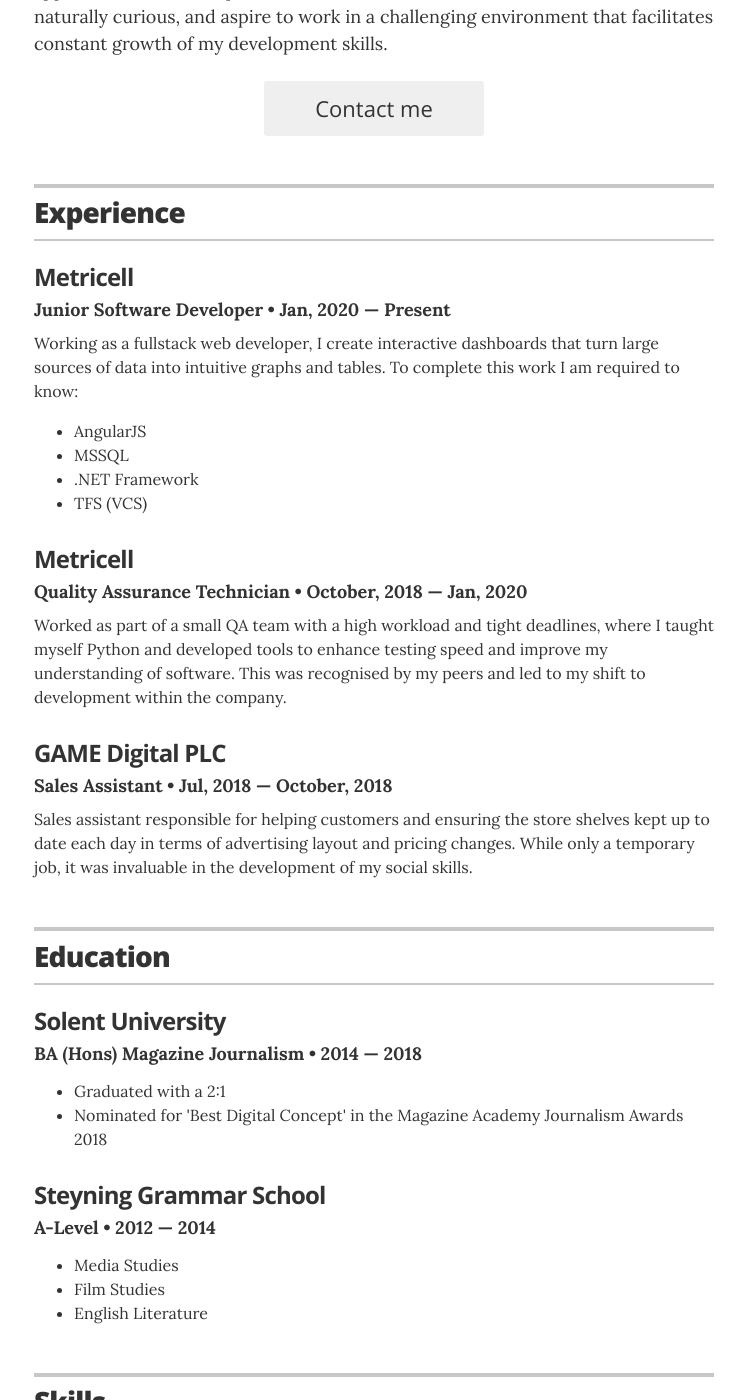
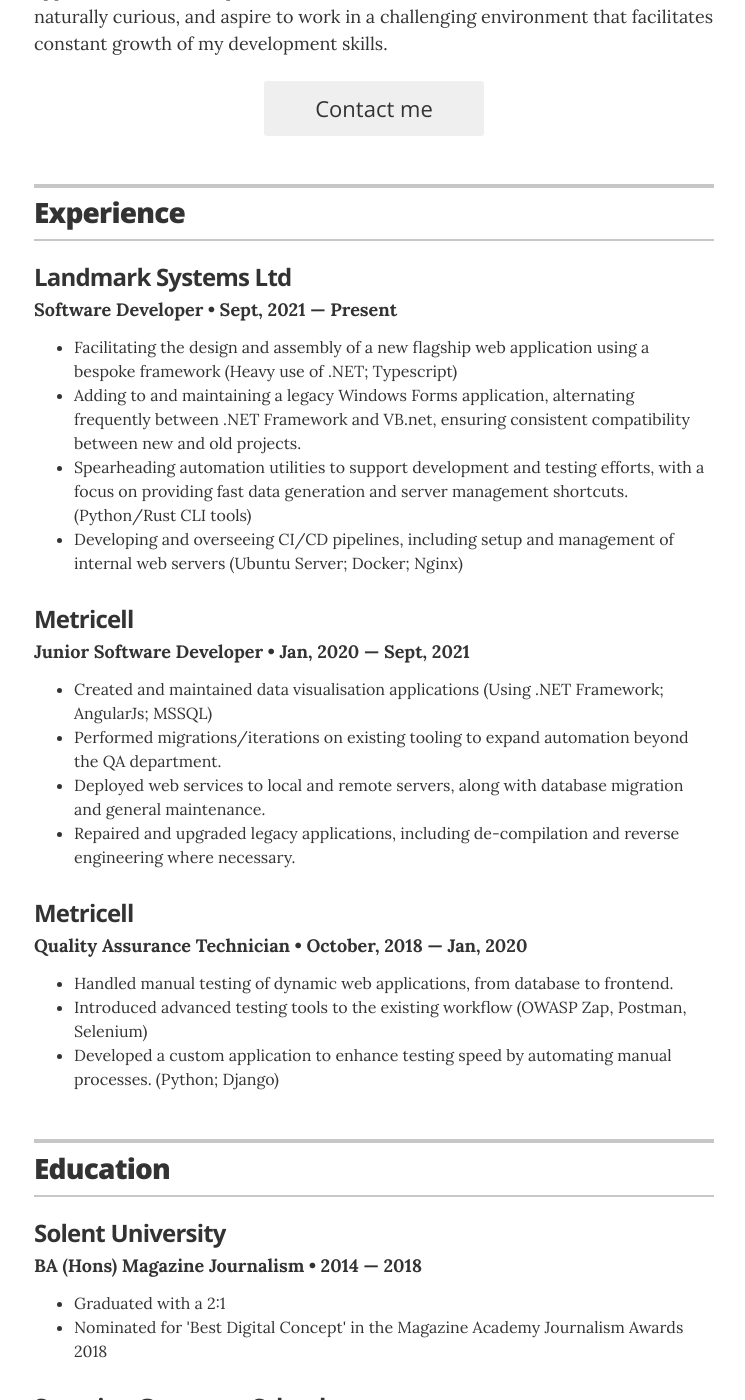
Before and after one commit to viarurla/viarurla.github.io, a Jekyll site: the page built from index.html, in a window 1280 px wide and 1400 px high, scrolled down 337 px. Shown: the whole window, without its empty margins (266-1011 px from the left). Built offline with Jekyll 4.4.1, drawn with Linux system fonts in a browser that asks for light colours; some of the changed text lies outside the part shown.

Commit message:
Updated resume details, updated all dependencies

```diff
--- a/Gemfile
+++ b/Gemfile
@@ -1,5 +1,5 @@
 source "https://rubygems.org"
 
-gem 'github-pages'
+gem 'github-pages', group: :jekyll_plugins
 # this gem provides regeneration support improvements on Windows
 gem 'wdm', '>= 0.1.0' if Gem.win_platform?
--- a/_config.yml
+++ b/_config.yml
@@ -11,7 +11,7 @@
 # Resume settings
 resume_avatar:                  "true"
 resume_name:                    "Oliver Jacobs"
-resume_title:                   "Junior Software Developer"
+resume_title:                   "Software Developer"
 
 # used for the contact button in _layouts/resume.html
 resume_contact_email:           "oliverjacobs@protonmail.com"
@@ -36,7 +36,7 @@
 resume_section_experience:      true
 resume_section_education:       true
 resume_section_skills:          true
-resume_section_links:           true
+resume_section_links:           false
 resume_section_interests:       true
 
 # Resume social links
--- a/_data/experience.yml
+++ b/_data/experience.yml
@@ -1,19 +1,20 @@
 # Jobs
+# Software Developer
+- company: Landmark Systems Ltd
+  position: Software Developer
+  duration: Sept, 2021 &mdash; Present
+  summary: <ul><li>Facilitating the design and assembly of a new flagship web application using a bespoke framework (Heavy use of .NET; Typescript)</li><li>Adding to and maintaining a legacy Windows Forms application, alternating frequently between .NET Framework and VB.net, ensuring consistent compatibility between new and old projects.</li><li>Spearheading automation utilities to support development and testing efforts, with a focus on providing fast data generation and server management shortcuts. (Python/Rust CLI tools)</li><li>Developing and overseeing CI/CD pipelines, including setup and management of internal web servers (Ubuntu Server; Docker; Nginx)</li></ul>
+
+
 # Junior Software Developer
 - company: Metricell
   position: Junior Software Developer
-  duration: Jan, 2020 &mdash; Present
-  summary: Working as a fullstack web developer, I create interactive dashboards that turn large sources of data into intuitive graphs and tables. To complete this work I am required to know&#58; <ul class="resume-item-list"><li>AngularJS</li><li>MSSQL</li><li>.NET Framework</li><li>TFS (VCS)</li></ul>
+  duration: Jan, 2020 &mdash; Sept, 2021
+  summary: <ul><li>Created and maintained data visualisation applications (Using .NET Framework; AngularJs; MSSQL)</li><li>Performed migrations/iterations on existing tooling to expand automation beyond the QA department.</li><li>Deployed web services to local and remote servers, along with database migration and general maintenance.</li><li>Repaired and upgraded legacy applications, including de-compilation and reverse engineering where necessary.</li></ul>
+
 
 # Quality Assurance Technician
 - company: Metricell
   position: Quality Assurance Technician
   duration: October, 2018 &mdash; Jan, 2020
-  summary: Worked as part of a small QA team with a high workload and tight deadlines, where I taught myself Python and developed tools to enhance testing speed and improve my understanding of software. This was recognised by my peers and led to my shift to development within the company.
-
-
-# Sales Assistant
-- company: GAME Digital PLC
-  position: Sales Assistant
-  duration: Jul, 2018  &mdash; October, 2018
-  summary: Sales assistant responsible for helping customers and ensuring the store shelves kept up to date each day in terms of advertising layout and pricing changes. While only a temporary job, it was invaluable in the development of my social skills.
+  summary: <ul><li>Handled manual testing of dynamic web applications, from database to frontend.</li><li>Introduced advanced testing tools to the existing workflow (OWASP Zap, Postman, Selenium)</li><li>Developed a custom application to enhance testing speed by automating manual processes. (Python; Django)</li></ul>
--- a/_data/interests.yml
+++ b/_data/interests.yml
@@ -1,6 +1,4 @@
 # Interests
-- description: Video Games
-- description: Computer Hardware / Design
+- description: Video Game Design / Architecture
+- description: Computer Hardware / Mobile tech
 - description: Japanese Language (日本語)
-- description: Film / Television
-- description: Video Production
--- a/_data/skills.yml
+++ b/_data/skills.yml
@@ -1,12 +1,15 @@
 # Skills
-# Organizational leadership
-- skill: Languages (High)
-  description: <ul><li>C# &mdash; [.Net Framework]</li><li>Python &mdash; [Django, Pandas, GeoPandas]</li><li>Web &mdash; [HTML, CSS, JS]</li></ul>
+- skill: Languages
+  description: Python; C#; JavaScript; TSQL
 
-# Communications strategy
-- skill: Languages (Moderate)
-  description: <ul><li>Java &mdash; [Spring]</li><li>SQL &mdash; [MSSQL, MySQL, SQLite]</li><li>Terminal &mdash; [CMD, Powershell, Bash]</li></ul>
+- skill: Databasing
+  description: MSSQL; SQLite; MySQL
 
-# Digital content development and creation
-- skill: Technologies & General
-  description: Windows (High), MacOS (High), Linux (Moderate), Git(VCS), TFS(VCS), Adobe Suite (Premiere Pro, Photoshop, InDesign), Microsoft Office, JetBrains (Pycharm, Rider, IntelliJ), Computer Hardware
+- skill: Frameworks
+  description: .NET; React; FastAPI; Django; Docker
+
+- skill: Design & IDE
+  description: VS2022; Rider; PyCharm; DataGrip; SSMS
+
+- skill: Systems
+  description: Windows (10/11; Server); Linux/Unix (PopOS; Ubuntu Server); OSX (>= Mojave)
```
Also changed, not shown: Gemfile.lock.
